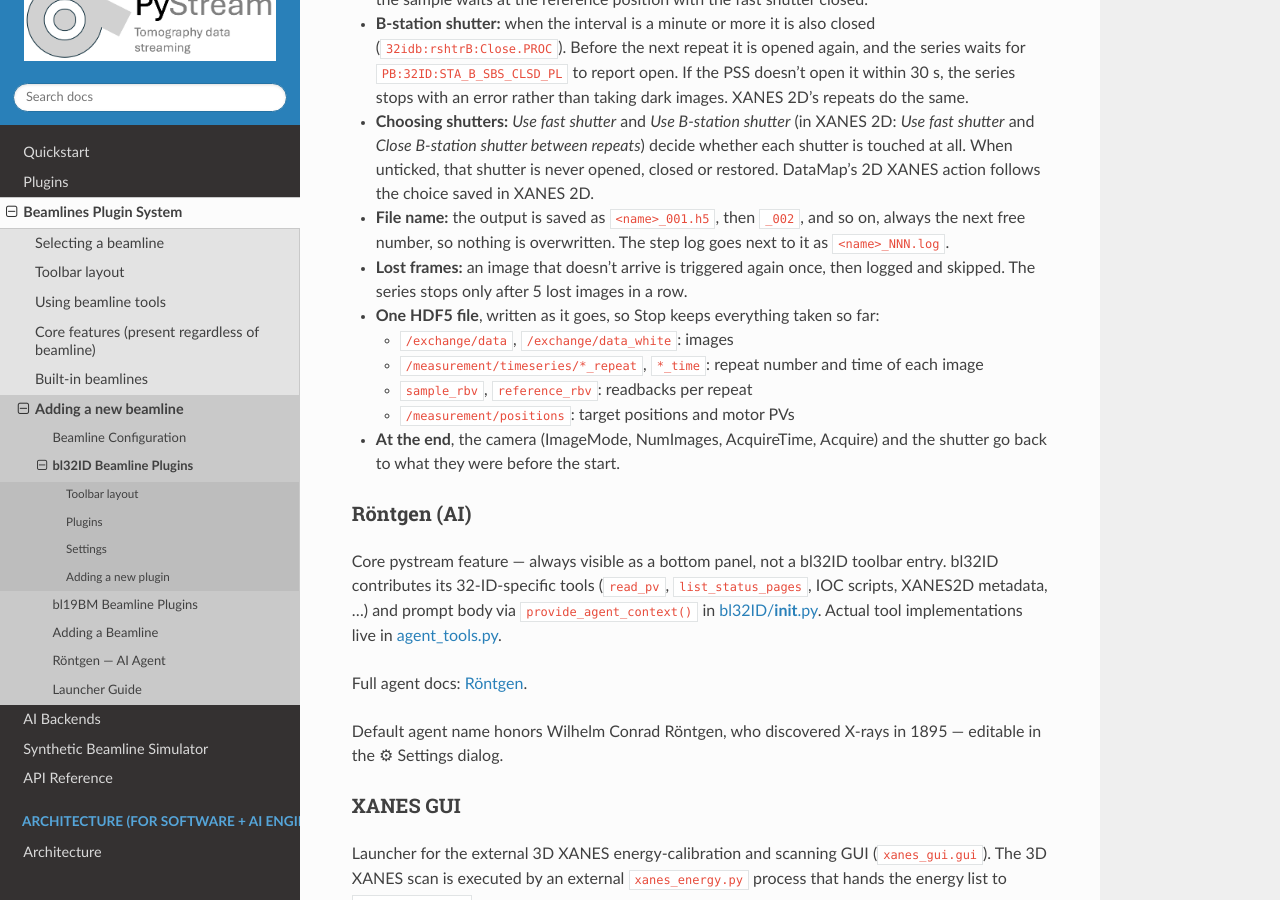
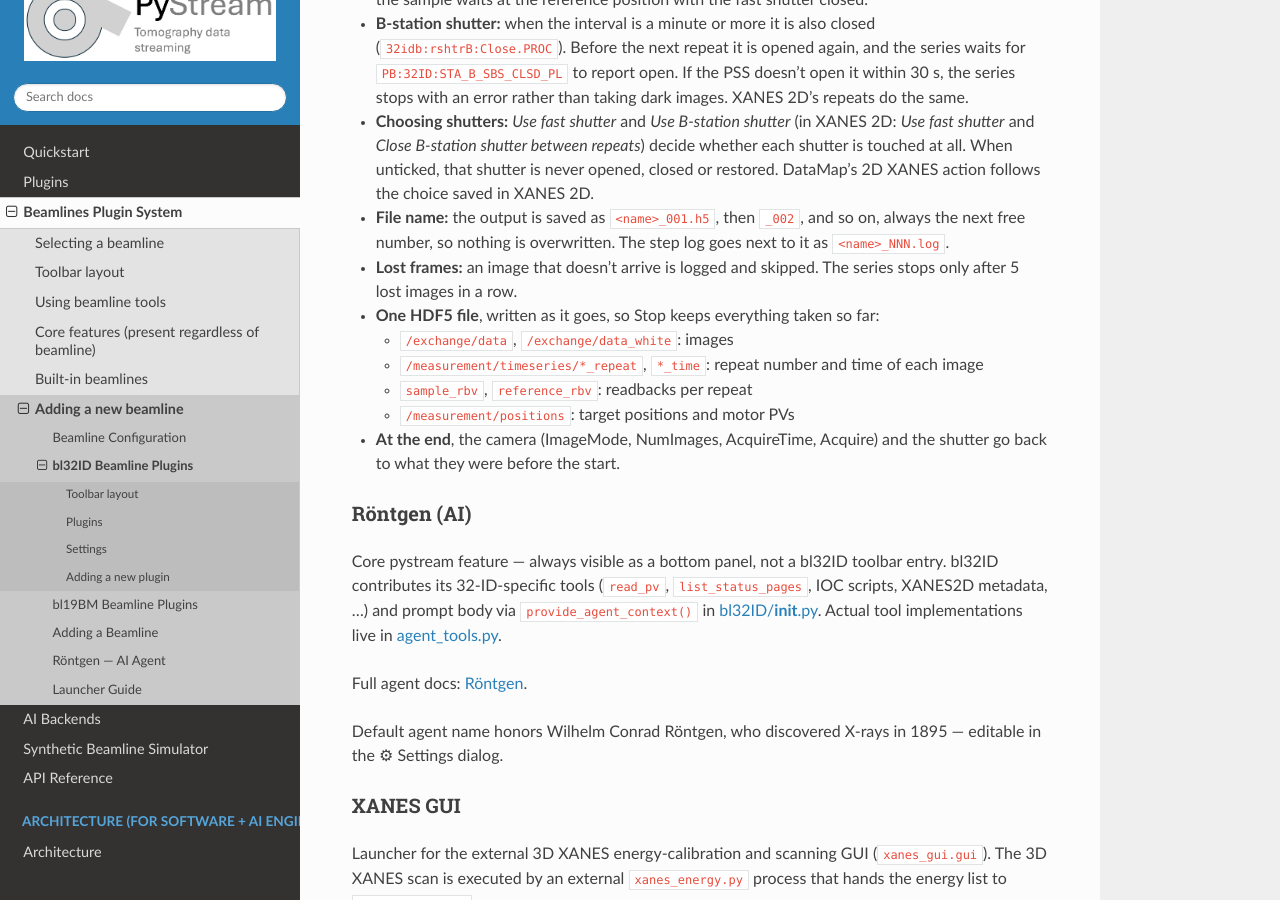
Before and after one commit to mittoalb/pystream, a Sphinx documentation site: the page built from docs/beamlines/bl32ID.md, in a window 1280 px wide and 900 px high, scrolled down 3685 px. Built offline with Sphinx 7.4.7 and the Read the Docs theme 3.1.0, drawn with Linux system fonts in a browser that asks for light colours.

Commit message:
docs: 2D Time Series lost frames are skipped, not re-triggered
Co-Authored-By: Claude Opus 5.5 <noreply@anthropic.com>

```diff
--- a/docs/beamlines/bl32ID.md
+++ b/docs/beamlines/bl32ID.md
@@ -182,9 +182,8 @@ Every *Y* minutes, *N* times: take *X* images at the sample position, then
 - **File name:** the output is saved as `<name>_001.h5`, then `_002`, and
   so on, always the next free number, so nothing is overwritten. The step
   log goes next to it as `<name>_NNN.log`.
-- **Lost frames:** an image that doesn't arrive is triggered again once,
-  then logged and skipped. The series stops only after 5 lost images in
-  a row.
+- **Lost frames:** an image that doesn't arrive is logged and skipped.
+  The series stops only after 5 lost images in a row.
 - **One HDF5 file**, written as it goes, so Stop keeps everything taken
   so far:
   - `/exchange/data`, `/exchange/data_white`: images
```
